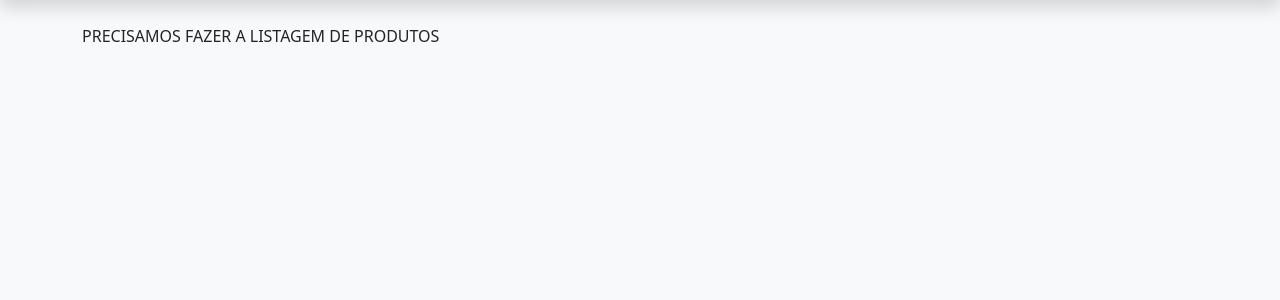
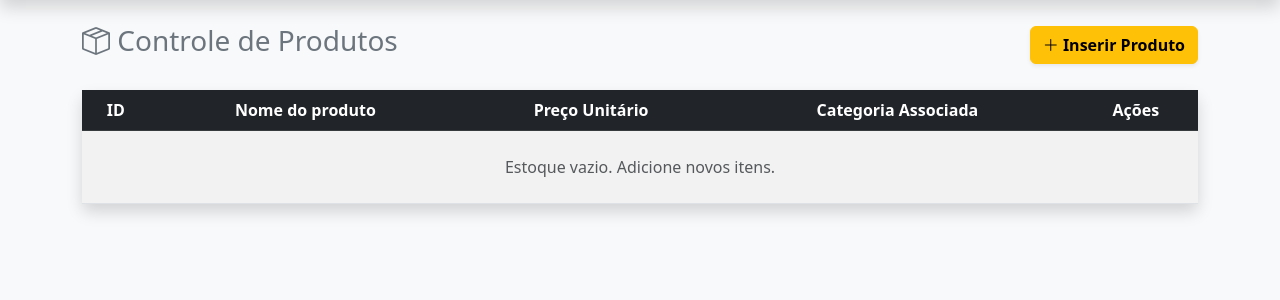
Before and after one commit to edumsantos2006-ship-it/pratica_guiada_app_flask, a Flask app: page /produtos in a window 1280 px wide. Shown: the part 56-356 px from the top of the page. Run offline with Flask 3, Linux system fonts and the light colour scheme.

Commit message:
terceira parta

```diff
--- a/app/templates/produtos/listar.html
+++ b/app/templates/produtos/listar.html
@@ -1,5 +1,72 @@
 {% extends "base.html" %}
 
 {% block content %}
-    PRECISAMOS FAZER A LISTAGEM DE PRODUTOS
+
+    <div class="d-flex justify-content-between align-items-center mb-4">
+        <h2 class="h3 text-secondary">
+            <i class="bi bi-box-seam"></i> Controle de Produtos
+        </h2>
+        <a href="{{url_for('web.novo_produto_view')}}" class="btn btn-warning shadow-sm fw-semibold">
+            <i class="bi bi-plus-lg"></i> Inserir Produto
+        </a>
+    </div>
+
+    <div class="card shadow border-0">
+        <div class="card-body p-0">
+
+            <table class="table table-hover table-striped mb-0 text-center align-middle">
+                <thead class="table-dark">
+                    <tr>
+                        <th>ID</th>
+                        <th>Nome do produto</th>
+                        <th>Preço Unitário</th>
+                        <th>Categoria Associada</th>
+                        <th>Ações</th>
+                    </tr>
+                </thead>
+
+                <tbody>
+
+                    {% for produto in produtos %}
+
+                        <tr>
+                            <td class="fw-bold">{{ produto.id }}</td>
+                            <td>{{ produto.nome }}</td>
+                            <td>R$ {{ "%.2f"|format(produto.preco) }}</td>
+                            <td>
+                                <span class="badge bg-info text-dark fw-semibold">
+                                    {{ produto.categoria.nome }}
+                                </span>
+                            </td>
+                            <td>
+                                <div class="d-flex justify-content-center gap-2">
+                                    <a href="{{ url_for('web.editar_produto_view', id=produto.id) }}" class="btn btn-sm btn-outline-primary">
+                                        <i class="bi bi-pencil"></i>
+                                    </a>
+
+                                    <form action="{{ url_for('web.excluir_produto_view', id=produto.id) }}" method="DELETE" onsubmit="return confirm('Deseja retirar {{ produto.nome }} do estoque?');">
+                                        <button class="btn btn-sm btn-outline-danger">
+                                            <i class="bi bi-trash"></i>
+                                        </button>
+                                    </form>
+
+                                </div>
+                            </td>
+                        </tr>
+
+                    {% else %}
+
+                        <tr>
+                            <td colspan="5" class="text-muted py-4">
+                                Estoque vazio. Adicione novos itens.
+                            </td>
+                        </tr>
+
+                    {% endfor %}
+
+                </tbody>
+            </table>
+        </div>
+    </div>
+
 {% endblock %}
```
Also changed, not shown: app/templates/produtos/form.html (+25 -4 lines).
